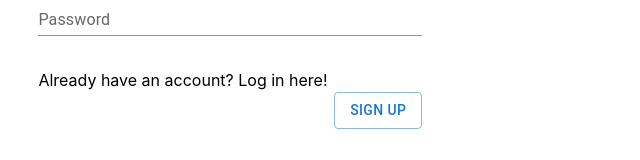
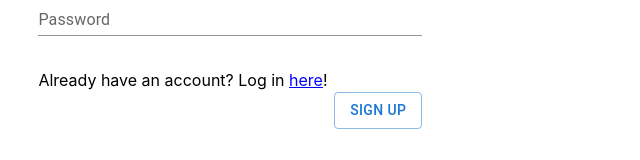
Before and after one commit to CS3219-AY2223S1/cs3219-project-ay2223s1-g27, a React (Create React App) app in the folder frontend/: page /signup in a window 1280 px wide. Shown: the part 266-426 px from the top of the page, without its empty margins (0-640 px from the left). Built offline with nearby package versions, Linux system fonts and the light colour scheme.

Commit message:
Modified link text format

```diff
--- a/frontend/src/components/SignupPage.js
+++ b/frontend/src/components/SignupPage.js
@@ -85,7 +85,7 @@ function SignupPage() {
             />
             <div>
             Already have an account? Log in {' '}
-            <Link to="/login">here! </Link>
+            <Link style={{color: 'blue', textDecoration: 'underline'}} to="/login">here</Link>!
         </div>
             <Box display={"flex"} flexDirection={"row"} justifyContent={"flex-end"}>
                 <Button variant={"outlined"} onClick={handleSignup}>Sign up</Button>
```
